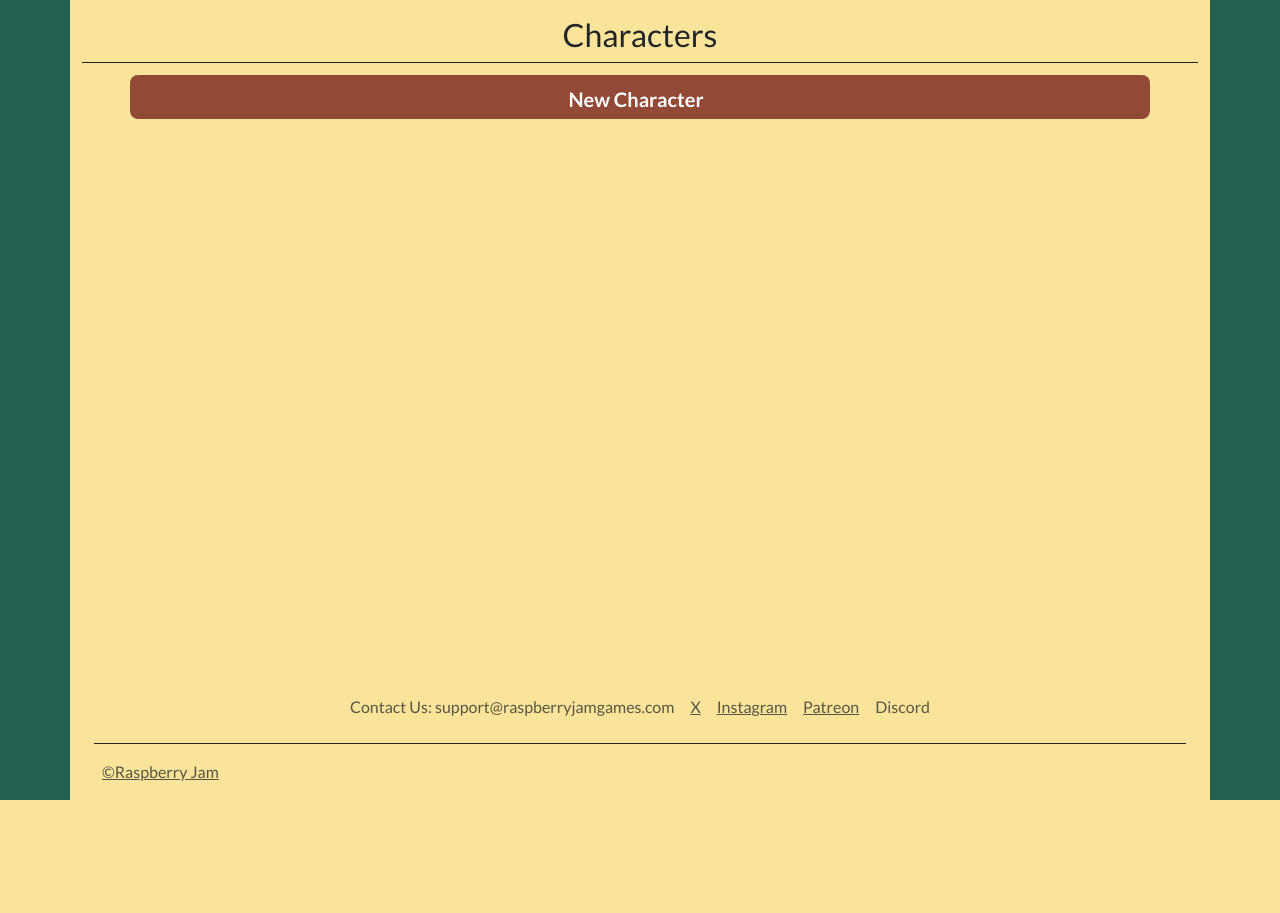
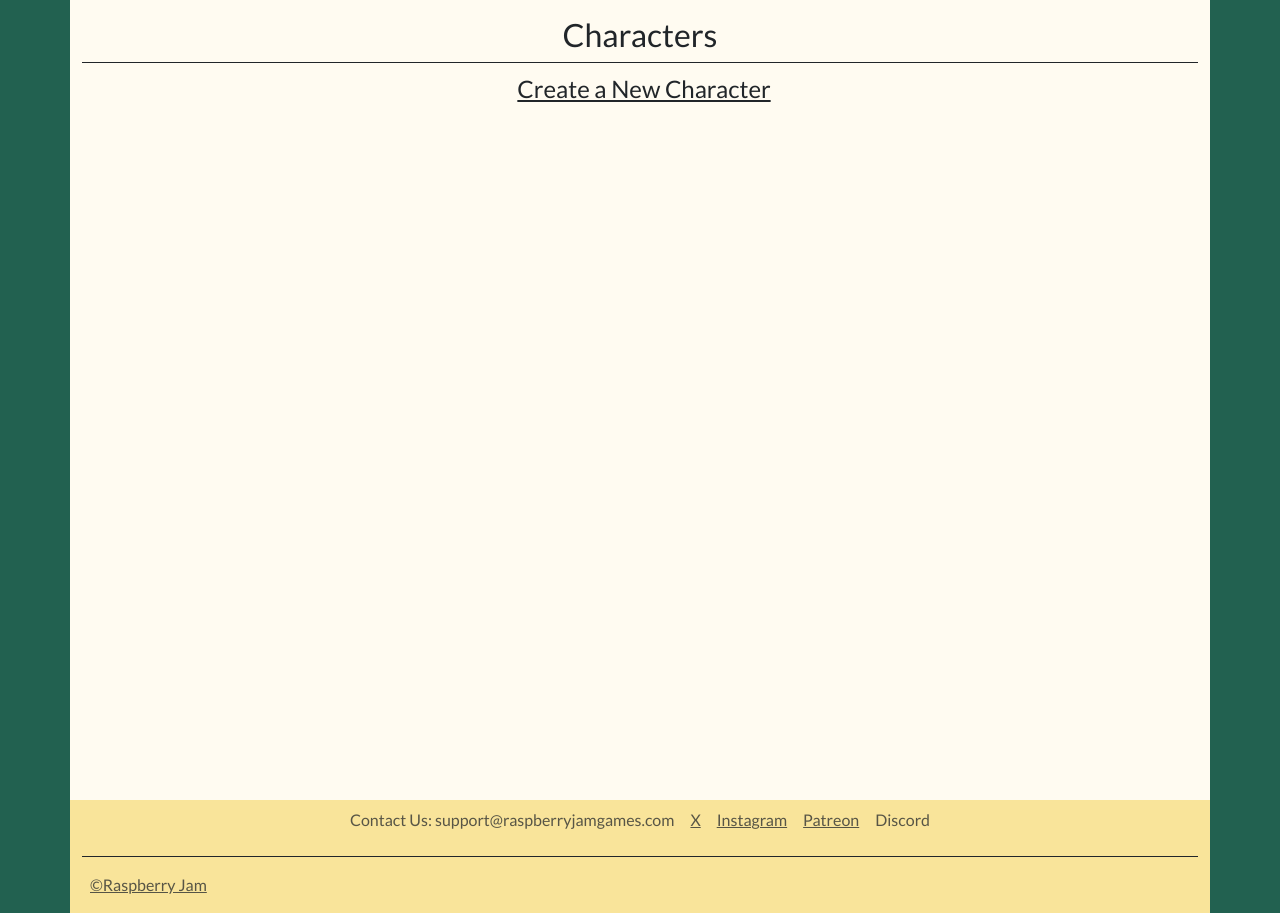
Before and after one commit to grantNixon/WWTTRPG, a Django app: page /create/character_list/ in a window 1280 px wide. Shown: the part 56-969 px from the top of the page. Before the commit the page ends 856 px from the top, so only its background shows below. Run offline with Django 5.2, Linux system fonts and the light colour scheme; a user stored in the database is signed in; data comes from the database, SQL or seed files in the repository.

Commit message:
List UI update

```diff
--- a/WTTRPG/create/templates/create/character_list.html
+++ b/WTTRPG/create/templates/create/character_list.html
@@ -2,21 +2,32 @@
 {%block content%}
 {% load static %}
 
-<body class="d-flex flex-column min-vh-100" style="background-color: #123524;">
-       <div class="container d-flex flex-column min-vh-100" style="background-color: #F9E49A;">
-        <h2 class="pb-2 pt-3 border-bottom border-dark text-center">Characters</h2>
-        <a href="{%url "create:qscc"%}" class="text-decoration-none text-white">
-          <div class="d-flex flex-column text-center text-white text-shadow-1">
-            <h3 class="ps-2 pb-1 mt-1 ms-5 me-5 mb-1 text-white d-grid display-6 fw-bold btn btn-lg" style="background-color: #924A36;">New Character</h3>
+<body class="d-flex flex-column" style="background-color: #123524;">
+       <div class="container d-flex flex-column min-vh-100" style="background-color: #fffbf1;">
+        <h2 class="pb-2 border-bottom border-dark text-center mt-3">Characters</h2>
+        <a href="{%url "create:qscc"%}" class="text-dark">
+          <div class="d-flex flex-column text-center">
+            <h4 class="ps-2 pb-1 mt-1 ms-5 me-5 mb-1 text-dark link-offset-2 link-offset-3-hover link-underline-opacity-0 link-secondary">Create a New Character</h4>
           </div>
       </a>
-        <div class="container">
+        <div class="container text-center justify-content-center align-items-center">
           {% for character in object_list %}
           <!-- href should link to character sheet. need to somehow access primary keys from object list to build the right URL -->
-          <a href="{% url 'create:character_sheet' character.pk %}" class="nav-link">
-          <h5 id="characterone" class="ps-2 pb-1 pt-3 mt-5 ms-5 me-5 mb-4 border-bottom border-start border-dark">{{character.name}}</h5>
-          </a>
+
+          <div class="row text-center mb-2 mt-3">
+            <div class="col">
+              <a href="{% url 'create:character_sheet' character.pk %}" class="card card-cover h-100 w-100 me-5 pt-2 overflow-hidden rounded-1 shadow" style="background-color: #262626fa;">
+                <svg xmlns="http://www.w3.org/2000/svg" width="50" height="50" fill="white" class="bi bi-person-circle mx-auto" viewBox="0 0 16 16">
+                  <path d="M11 6a3 3 0 1 1-6 0 3 3 0 0 1 6 0"/>
+                  <path fill-rule="evenodd" d="M0 8a8 8 0 1 1 16 0A8 8 0 0 1 0 8m8-7a7 7 0 0 0-5.468 11.37C3.242 11.226 4.805 10 8 10s4.757 1.225 5.468 2.37A7 7 0 0 0 8 1"/>
+                </svg>
+                <p class="nav-link text-light">{{ character.name }}</p>
+              </a>
+            </div>
+          </div>
+
           {% endfor %}
         </div>
+       </div>
 
 {% endblock content%}
```
